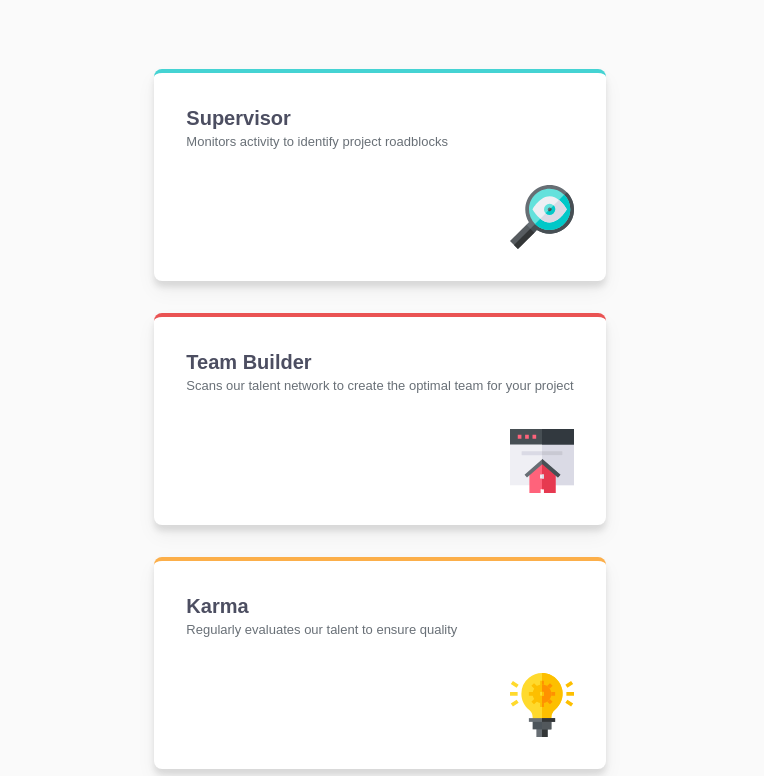
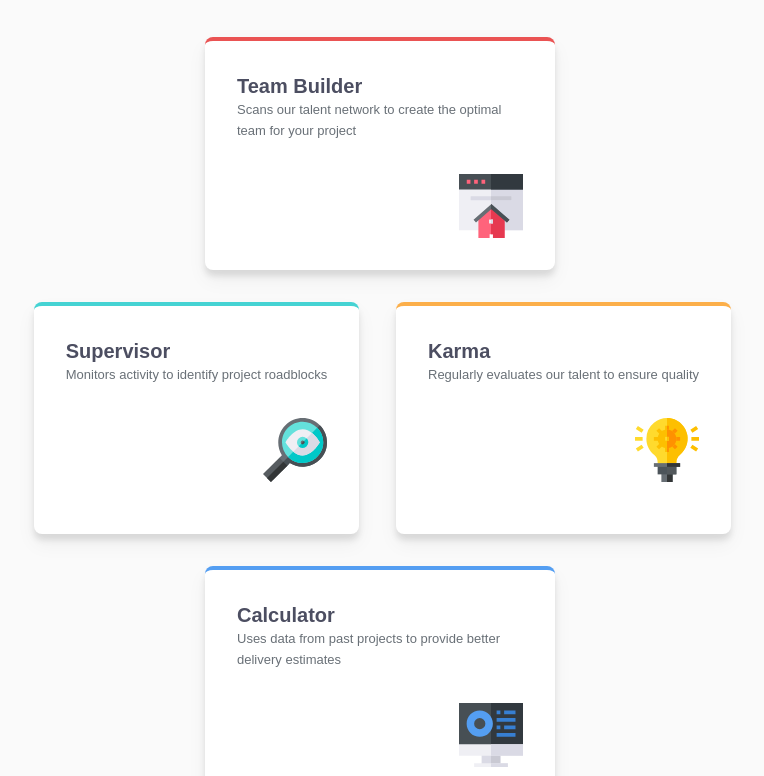
Before and after one commit to Patrycja-dz/fm-cards-grid, a plain HTML site: page index.html in a window 1280 px wide. Shown: the part 176-952 px from the top of the page, without its empty margins (260-1024 px from the left). Drawn offline with Linux system fonts and the light colour scheme.

Commit message:
style(css): update media queries and grid layout for card components
Adjust media query breakpoints and grid layout properties to improve responsiveness and alignment of card components across different screen sizes. This ensures a more consistent and visually appealing layout.

```diff
--- a/style.css
+++ b/style.css
@@ -302,8 +302,63 @@ h6 {
   width: clamp(34ch, 50%, 75ch);
 }
 
-@media (min-width: 42rem) {
+@media (min-width: 48rem) {
   .card__wrapper {
-    grid-template-rows: repeat(12, 1fr);
+    grid-template-rows: repeat(3, 1fr);
+    grid-template-columns: repeat(4, 1fr);
+    align-items: center;
+    margin: 0;
+  }
+
+  .card {
+    max-width: 350px;
+    margin-inline: 0;
+  }
+  .card:nth-child(1) {
+    grid-column: 2/4;
+    justify-self: center;
+    align-self: stretch;
+  }
+
+  .card:nth-child(2) {
+    grid-column: 1/3;
+    grid-row: 2;
+    justify-self: center;
+    align-self: stretch;
+  }
+  .card:nth-child(3) {
+    grid-column: 3/5;
+    grid-row: 2;
+    justify-self: center;
+    align-self: stretch;
+  }
+  .card:nth-child(4) {
+    grid-column: 2/4;
+    grid-row: 3;
+    justify-self: center;
+    align-self: stretch;
   }
 }
+
+@media (min-width: 68.75rem) {
+  .card__wrapper {
+    grid-template-columns: repeat(6, 1fr);
+    grid-template-rows: repeat(3, 1fr);
+  }
+  .card:nth-child(1) {
+    grid-column: span 3;
+    grid-row: 2;
+  }
+  .card:nth-child(2) {
+    grid-column: span 6;
+    grid-row: 1;
+  }
+  .card:nth-child(3) {
+    grid-column: span 3;
+    grid-row: 2 /3;
+  }
+  .card:nth-child(4) {
+    grid-column: span 6;
+    grid-row: 3;
+  }
+}
```
